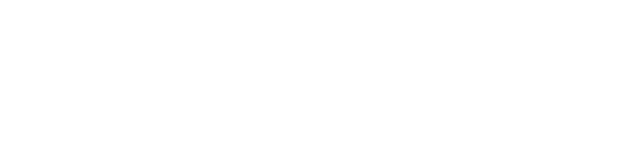
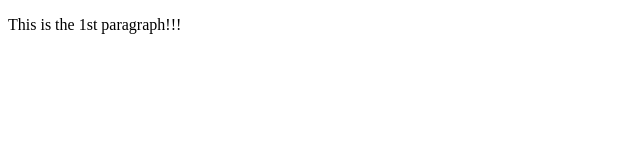
Before and after one commit to bihuani123/first-git, a plain HTML site: page index.html in a window 1280 px wide. Shown: the whole page, without its empty margins (0-640 px from the left). Drawn offline with Linux system fonts and the light colour scheme.

Commit message:
workflow test

```diff
--- a/index.html
+++ b/index.html
@@ -7,6 +7,6 @@
     <title>Document</title>
 </head>
 <body>
-
+    <p>This is the 1st paragraph!!!</p>
 </body>
 </html>
```
